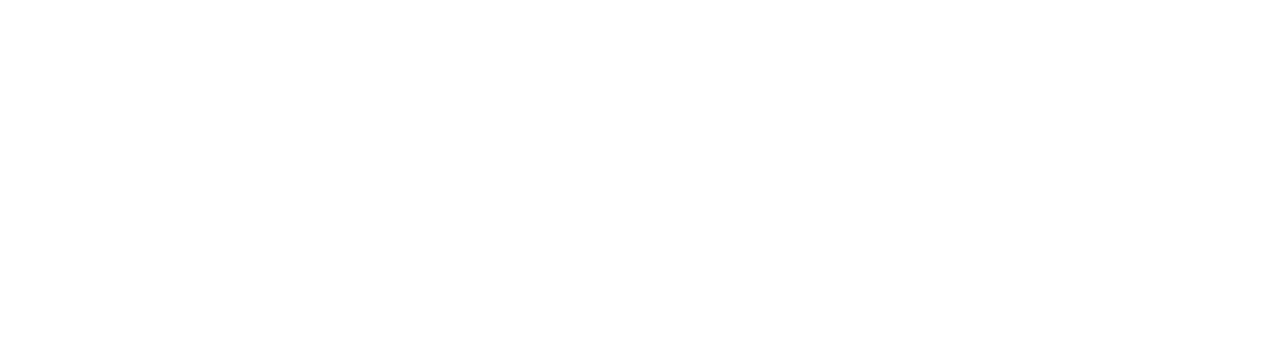
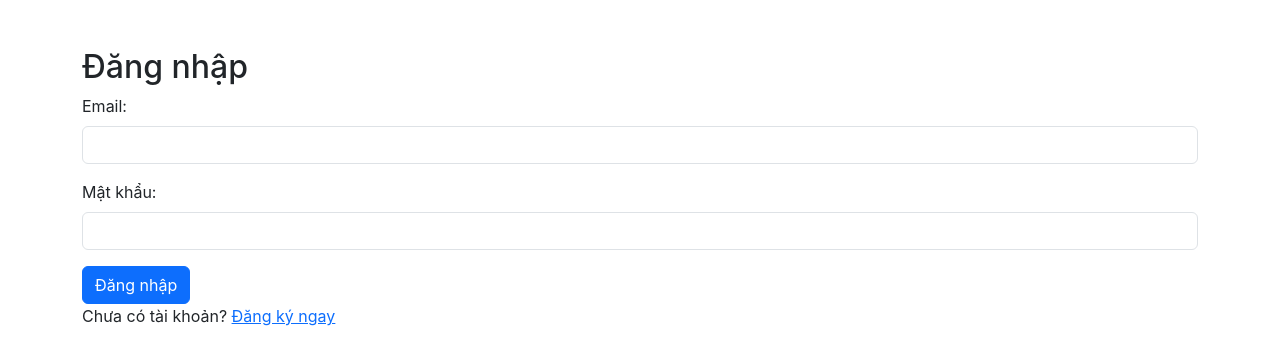
Before and after one commit to TuNguyennAnh/vietdaugia, a React (Create React App) app in the folder auction-frontend/: page /login in a window 1280 px wide. Before the commit this address had no page. Shown: the top 364 px of the page. Built offline with nearby package versions, Linux system fonts and the light colour scheme.

Commit message:
thêm login

```diff
--- a/auction-frontend/src/App.js
+++ b/auction-frontend/src/App.js
@@ -2,7 +2,9 @@ import React from 'react';
 import { BrowserRouter as Router, Routes, Route } from 'react-router-dom';
 import ProductList from './ProductList';
 import ProductDetail from './ProductDetail';
-import AddProduct from './AddProduct'; // ✅ thêm dòng này
+import AddProduct from './AddProduct';
+import Login from './Login';
+import Register from './Register';
 
 function App() {
   return (
@@ -10,7 +12,9 @@ function App() {
       <Routes>
         <Route path="/" element={<ProductList />} />
         <Route path="/product/:id" element={<ProductDetail />} />
-        <Route path="/add-product" element={<AddProduct />} /> {/* ✅ thêm dòng này */}
+        <Route path="/add-product" element={<AddProduct />} />
+        <Route path="/login" element={<Login />} />
+        <Route path="/register" element={<Register />} />
       </Routes>
     </Router>
   );
--- /dev/null
+++ b/auction-frontend/src/Login.js
@@ -0,0 +1,80 @@
+import React, { useState } from 'react';
+import { useNavigate, Link } from 'react-router-dom';
+
+function Login() {
+  const navigate = useNavigate();
+  const [formData, setFormData] = useState({ email: '', password: '' });
+  const [message, setMessage] = useState('');
+
+  // Cập nhật input
+  const handleChange = (e) => {
+    setFormData({
+      ...formData,
+      [e.target.name]: e.target.value,
+    });
+  };
+
+  // Xử lý khi submit form đăng nhập
+  const handleSubmit = async (e) => {
+    e.preventDefault();
+    try {
+      const res = await fetch('https://vietdaugia-api.onrender.com/auth/login', {
+        method: 'POST',
+        headers: { 'Content-Type': 'application/json' },
+        body: JSON.stringify(formData),
+      });
+      if (res.ok) {
+        const data = await res.json();
+        setMessage('Đăng nhập thành công!');
+        // Lưu token vào localStorage để sử dụng cho các request sau
+        localStorage.setItem('access_token', data.access_token);
+        // Chuyển hướng về trang chủ hoặc dashboard
+        navigate('/');
+      } else {
+        const error = await res.text();
+        setMessage('Lỗi: ' + error);
+      }
+    } catch (err) {
+      setMessage('Lỗi mạng: ' + err.message);
+    }
+  };
+
+  return (
+    <div className="container mt-5">
+      <h2>Đăng nhập</h2>
+      {message && <p>{message}</p>}
+      <form onSubmit={handleSubmit}>
+        <div className="mb-3">
+          <label className="form-label">Email:</label>
+          <input
+            type="email"
+            className="form-control"
+            name="email"
+            value={formData.email}
+            onChange={handleChange}
+            required
+          />
+        </div>
+        <div className="mb-3">
+          <label className="form-label">Mật khẩu:</label>
+          <input
+            type="password"
+            className="form-control"
+            name="password"
+            value={formData.password}
+            onChange={handleChange}
+            required
+          />
+        </div>
+        <button type="submit" className="btn btn-primary">
+          Đăng nhập
+        </button>
+      </form>
+      <p>
+        Chưa có tài khoản? <Link to="/register">Đăng ký ngay</Link>
+      </p>
+    </div>
+  );
+}
+
+export default Login;
--- /dev/null
+++ b/auction-frontend/src/Register.js
@@ -0,0 +1,78 @@
+import React, { useState } from 'react';
+import { useNavigate, Link } from 'react-router-dom';
+
+function Register() {
+  const navigate = useNavigate();
+  const [formData, setFormData] = useState({ email: '', password: '' });
+  const [message, setMessage] = useState('');
+
+  // Cập nhật giá trị của các input
+  const handleChange = (e) => {
+    setFormData({
+      ...formData,
+      [e.target.name]: e.target.value,
+    });
+  };
+
+  // Xử lý khi form submit
+  const handleSubmit = async (e) => {
+    e.preventDefault();
+    try {
+      const res = await fetch('https://vietdaugia-api.onrender.com/auth/register', {
+        method: 'POST',
+        headers: { 'Content-Type': 'application/json' },
+        body: JSON.stringify(formData),
+      });
+      if (res.ok) {
+        const data = await res.json();
+        setMessage('Đăng ký thành công!');
+        // Sau khi đăng ký thành công, chuyển hướng sang trang đăng nhập
+        navigate('/login');
+      } else {
+        const error = await res.text();
+        setMessage('Lỗi: ' + error);
+      }
+    } catch (err) {
+      setMessage('Lỗi mạng: ' + err.message);
+    }
+  };
+
+  return (
+    <div className="container mt-5">
+      <h2>Đăng ký</h2>
+      {message && <p>{message}</p>}
+      <form onSubmit={handleSubmit}>
+        <div className="mb-3">
+          <label className="form-label">Email:</label>
+          <input
+            type="email"
+            className="form-control"
+            name="email"
+            value={formData.email}
+            onChange={handleChange}
+            required
+          />
+        </div>
+        <div className="mb-3">
+          <label className="form-label">Mật khẩu:</label>
+          <input
+            type="password"
+            className="form-control"
+            name="password"
+            value={formData.password}
+            onChange={handleChange}
+            required
+          />
+        </div>
+        <button type="submit" className="btn btn-primary">
+          Đăng ký
+        </button>
+      </form>
+      <p>
+        Đã có tài khoản? <Link to="/login">Đăng nhập ngay</Link>
+      </p>
+    </div>
+  );
+}
+
+export default Register;
```
